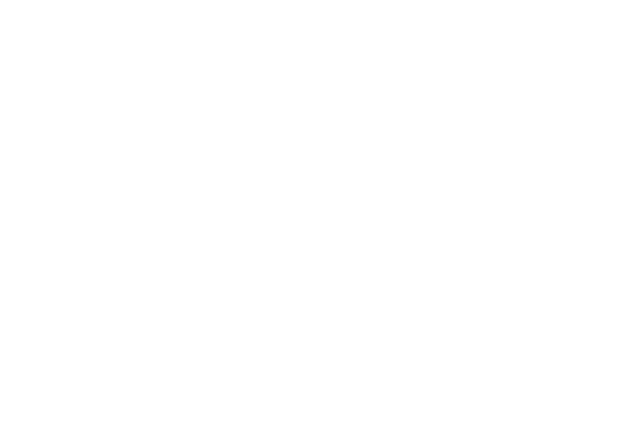
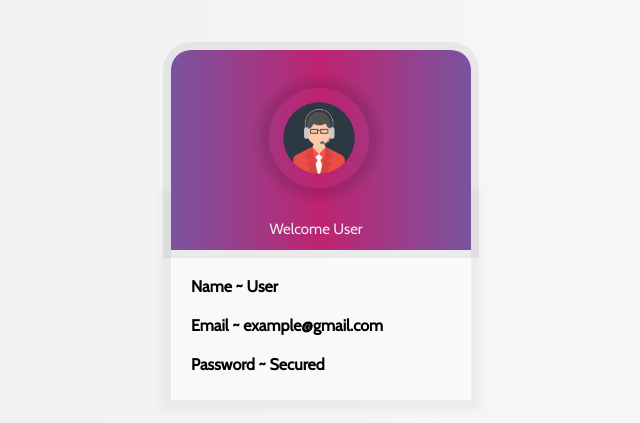
Before and after one commit to iamNarcisse/voice-auth-app, a plain HTML site: page profile.html in a window 1280 px wide. Shown: the whole page, without its empty margins (319-959 px from the left). Drawn offline with nearby package versions, Linux system fonts and the light colour scheme; a web font is replaced by a local one.

Commit message:
added profile page

```diff
--- a/js/login.js
+++ b/js/login.js
@@ -174,7 +174,8 @@ function handleAudioFile(audiofile) {
               case 200:
               //  let loader = document.getElementById("spinner");
                 spinner.style.visibility = "hidden";
-                alert(`Welcome ${name}, login successful `);
+                window.location.replace("./profile")
+                //alert(`Welcome ${name}, login successful `);
                 break;
               default:
                 // let loader = document.getElementById("loader");
--- a/profile.html
+++ b/profile.html
@@ -1,10 +1,155 @@
 <!DOCTYPE html>
-<html lang="en" dir="ltr">
-  <head>
-    <meta charset="utf-8">
-    <title>Profile</title>
-  </head>
-  <body>
+<html>
+<head>
+  <meta name="viewport" content="width=device-width, initial-scale=1.0" />
+  <meta http-equiv="X-UA-Compatible" content="ie=edge" />
+	<title>Profile</title>
+  <link
+    rel="stylesheet"
+    href="https://cdnjs.cloudflare.com/ajax/libs/font-awesome/4.7.0/css/font-awesome.min.css"
+  />
+  <link
+    href="https://fonts.googleapis.com/css?family=Cabin|Muli"
+    rel="stylesheet"
+  />
+	<style type="text/css">
 
-  </body>
+  body {
+    padding : 0;
+    margin : 0;
+    font-family : Cabin !important;
+    background : linear-gradient(to right, #eee, #fafafa);
+  }
+
+
+
+  .holder .text {
+      box-sizing : border-box;
+      position : relative;
+      top : 170px;
+      left : -55px;
+      font-family : Cabin;
+      font-size : 15px;
+      text-align :center;
+      color : #eee
+  }
+
+.profile-container .holder {
+      position : relative;
+      background : linear-gradient(to left, #79549f, #bf2371, #79549f);
+      width : 300px;
+      height : 200px;
+      display : flex;
+      justify-content : center;
+      z-index : 99;
+      border-top-right-radius : 20px ;
+      border-top-left-radius : 20px ;
+      box-sizing : border-box !important;
+      top : 50px;
+      box-shadow:  0px 0px 0px 8px rgb(0, 0, 0, .06);
+
+  }
+    .profile-container {
+    display: flex;
+    flex-direction: column;
+    justify-content: center;
+    align-items: center;
+    box-sizing: border-box;
+    min-height : 100%;
+
+    }
+
+    .profile-container .profile-card {
+    position : relative;
+    padding: 10px;
+    width: 300px;
+    height: 200px;
+    box-shadow:  0px 0px 8px 10px rgb(0, 0, 0, .04);
+    box-sizing: border-box;
+    background : #ffffff6e;
+    z-index : 2;
+    }
+
+    .profile-container .profile-image{
+    width: 100px;
+    height:100px;
+    border-radius: 250px;
+    box-shadow:  0px 0px 8px 10px rgb(0,0,0, 0.12);
+    top: 19%;
+    left : 45px;
+    display: flex;
+    justify-content: center;
+    align-items: center;
+    position : relative;
+
+    }
+
+    .profile-container .profile-image > img {
+    width: 80px;
+    height: 80px;
+    border-radius: 100px;
+
+
+    }
+
+
+    .caption {
+    text-transform : uppercase;
+    font-size : 18px;
+    font-family : Cabin;
+    text-align : center;
+    }
+
+    p {
+    font-family : Cabin;
+    font-weight : bolder;
+
+    }
+
+    .profile-card div {
+      padding: 10px;
+      font-family: inherit;
+      font-weight: 600;
+    }
+
+
+
+
+   </style>
+</head>
+<body>
+	<div class="profile-container">
+
+    <div class="holder">
+        <div class="profile-image">
+          <img src="avatar.png" alt="pledre" />
+        </div>
+        <div class="text" id="wel" >Welcome User</div>
+    </div>
+		<div class="profile-card">
+      <br /><br /><br />
+      <div class="" id="name">
+        Name ~ User
+      </div>
+
+      <div class="" id="email">
+        Email ~ example@gmail.com
+      </div>
+
+      <div class="">
+        Password ~ Secured
+      </div>
+    </div>
+	</div>
+
+	<script type="text/javascript">
+  const data = JSON.parse(localStorage.getItem("user_id"));
+//  const username = data.username;
+  const email = data.email ? data.email : 'email@example.com';
+  const name = data.name ? data.name : "John Doe"
+   document.getElementById('name').innerHTML=`Name ~ ${name} `
+   document.getElementById("email").innerHTML=`Email ~ ${email}`
+   document.getElementById('wel').innerHTML=`Welcome ${name}!`
+	</script>
+</body>
 </html>
```
Also changed, not shown: avatar.png (added).
